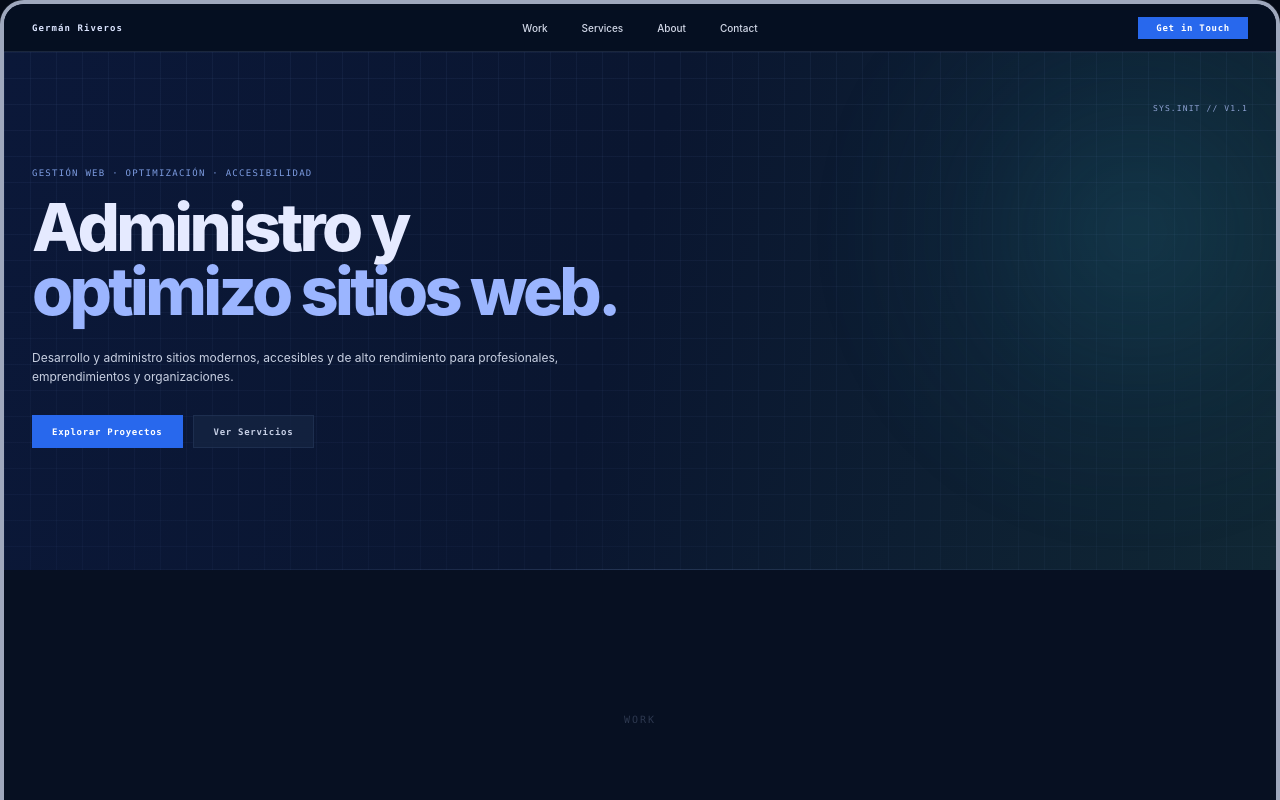
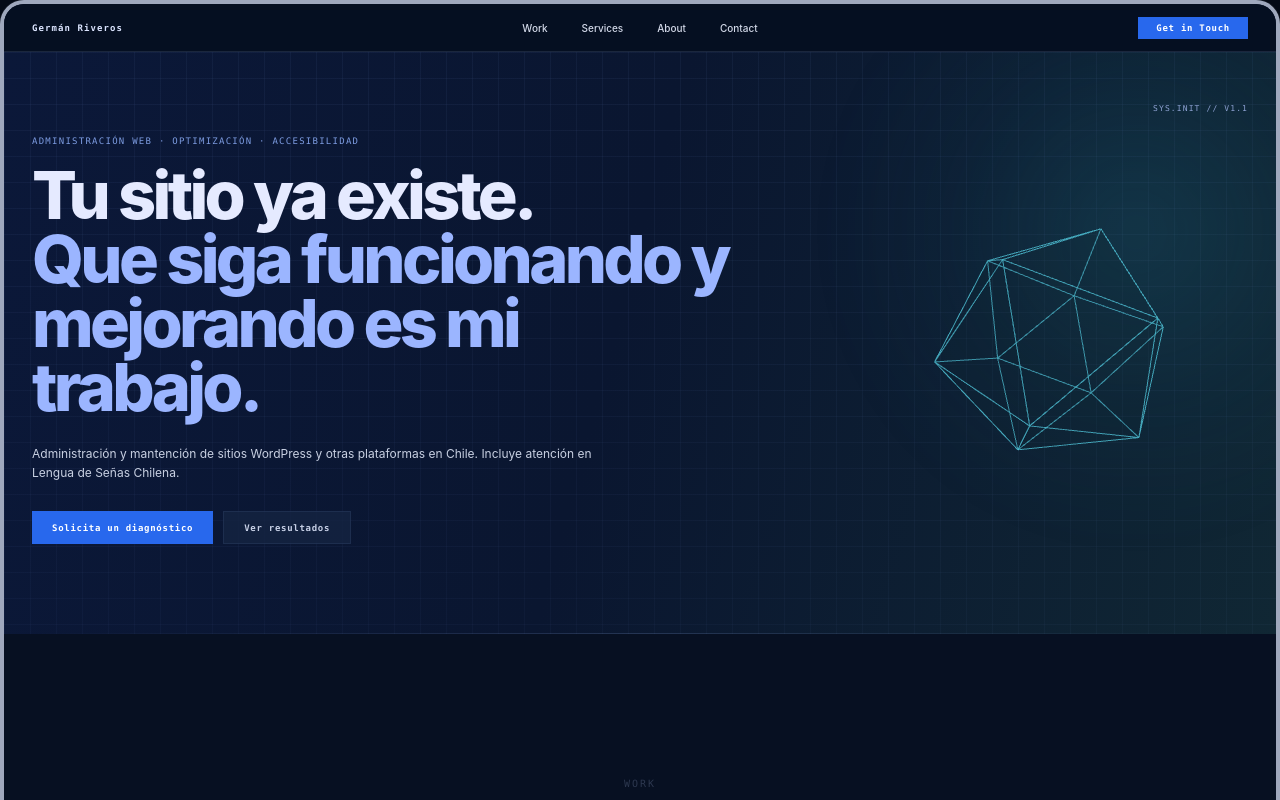
Before and after one commit to german-rs/portafolio, an Astro site: page / in a window 1280 px wide. Shown: the top 800 px of the page. Built offline with nearby package versions, Linux system fonts and the light colour scheme; Astro itself is replaced by a stand-in of ours.

Commit message:
Actualización hero section, se mejoran copys y se incluye elemento con threejs

```diff
--- a/package.json
+++ b/package.json
@@ -12,6 +12,7 @@
     "astro": "astro"
   },
   "dependencies": {
-    "astro": "^7.1.6"
+    "astro": "^7.1.6",
+    "three": "^0.185.1"
   }
 }
--- a/src/pages/index.astro
+++ b/src/pages/index.astro
@@ -8,11 +8,11 @@ import "../styles/global.css";
         <meta charset="UTF-8" />
         <meta name="viewport" content="width=device-width, initial-scale=1.0" />
 
-        <title>Germán Riveros — Desarrollo Web</title>
+        <title>Germán Riveros — Administración y Mantención Web</title>
 
         <meta
             name="description"
-            content="Construyo, administro y hago evolucionar sitios web."
+            content="Administración y mantención de sitios WordPress y otras plataformas en Chile. Incluye atención en Lengua de Señas Chilena."
         />
     </head>
 
@@ -47,29 +47,37 @@ import "../styles/global.css";
 
                     <div class="hero-glow"></div>
 
+                    <!-- Icosaedro decorativo. Solo desktop, respeta
+                         prefers-reduced-motion (ver hero-icosaedro.js).
+                         aria-hidden porque es puramente ambiental, no aporta
+                         información. -->
+                    <div class="hero-icosaedro-wrap" aria-hidden="true">
+                        <canvas id="hero-icosaedro"></canvas>
+                    </div>
+
                     <div class="hero-system">SYS.INIT // V1.1</div>
 
                     <div class="hero-content">
                         <p class="hero-eyebrow">
-                            GESTIÓN WEB · OPTIMIZACIÓN · ACCESIBILIDAD
+                            ADMINISTRACIÓN WEB · OPTIMIZACIÓN · ACCESIBILIDAD
                         </p>
 
                         <h1 id="hero-title">
-                            Administro y
-                            <span>optimizo sitios web.</span>
+                            Tu sitio ya existe.
+                            <span>Que siga funcionando y mejorando es mi trabajo.</span>
                         </h1>
 
                         <p class="hero-description">
-                           Desarrollo y administro sitios modernos, accesibles y de alto rendimiento para profesionales, emprendimientos y organizaciones.
+                            Administración y mantención de sitios WordPress y otras plataformas en Chile. Incluye atención en Lengua de Señas Chilena.
                         </p>
 
                         <div class="hero-actions">
                             <a href="#work" class="button button-primary">
-                                Explorar Proyectos
+                                Solicita un diagnóstico
                             </a>
 
                             <a href="#services" class="button button-secondary">
-                                Ver Servicios
+                                Ver resultados
                             </a>
                         </div>
                     </div>
@@ -105,17 +113,20 @@ import "../styles/global.css";
 
             <footer class="site-footer">
                 <p>
-                    © 2024 Germán Riveros — Technical Humanist. Build with
+                    © 2026 Germán Riveros — Technical Humanist. Manage with
                     precision.
                 </p>
 
                 <div class="footer-links">
-                    <a href="#">LinkedIn</a>
-                    <a href="#">GitHub</a>
-                    <a href="#">Read.cv</a>
+                    <a href="#">Instagram</a>
+                    <a href="https://github.com/german-rs">GitHub</a>
                     <a href="#">Email</a>
                 </div>
             </footer>
         </div>
+
+        <script>
+            import "../scripts/hero-icosaedro.js";
+        </script>
     </body>
 </html>
--- /dev/null
+++ b/src/scripts/hero-icosaedro.js
@@ -0,0 +1,76 @@
+// hero-icosaedro.js
+// Icosaedro wireframe decorativo para el hero. Vanilla Three.js — sin React,
+// sin @react-three/fiber, sin drei. Mismo resultado visual que el experimento
+// 004-icosaedro-interactivo, con una fracción del peso en JS.
+
+import * as THREE from 'three';
+
+const canvas = document.getElementById('hero-icosaedro');
+
+// Solo se inicializa en desktop. En mobile el espacio no existe (el layout
+// colapsa a una columna) y no vale la pena pagar el costo de WebGL ahí.
+const isDesktop = window.matchMedia('(min-width: 761px)').matches;
+
+if (canvas && isDesktop) {
+  const prefersReducedMotion = window.matchMedia(
+    '(prefers-reduced-motion: reduce)'
+  ).matches;
+
+  const renderer = new THREE.WebGLRenderer({
+    canvas,
+    alpha: true, // fondo transparente: se ve el gradiente del .hero detrás
+    antialias: true,
+  });
+  renderer.setPixelRatio(Math.min(window.devicePixelRatio, 2));
+
+  const scene = new THREE.Scene();
+  const camera = new THREE.PerspectiveCamera(50, 1, 0.1, 100);
+  camera.position.z = 4;
+
+  const geometry = new THREE.IcosahedronGeometry(1.3, 0);
+
+  // Líneas del wireframe — mismo tono que el glow teal ya existente en el
+  // hero, para que se lea como "la fuente" de ese glow, no un objeto aparte.
+  const edges = new THREE.EdgesGeometry(geometry);
+  const lineMaterial = new THREE.LineBasicMaterial({
+    color: 0x4fc3d9,
+    transparent: true,
+    opacity: 0.85,
+  });
+  const wireframe = new THREE.LineSegments(edges, lineMaterial);
+  scene.add(wireframe);
+
+  // Relleno translúcido muy sutil, solo para dar sensación de volumen sin
+  // perder el look de línea/diagrama.
+  const fillMaterial = new THREE.MeshBasicMaterial({
+    color: 0x102734,
+    transparent: true,
+    opacity: 0.18,
+  });
+  const fillMesh = new THREE.Mesh(geometry, fillMaterial);
+  scene.add(fillMesh);
+
+  function resize() {
+    const size = canvas.clientWidth;
+    if (size === 0) return;
+    renderer.setSize(size, size, false);
+    camera.aspect = 1;
+    camera.updateProjectionMatrix();
+  }
+  resize();
+  window.addEventListener('resize', resize);
+
+  if (prefersReducedMotion) {
+    // Respetar preferencia del sistema: un frame estático, sin animación.
+    renderer.render(scene, camera);
+  } else {
+    function animate() {
+      wireframe.rotation.x += 0.0018;
+      wireframe.rotation.y += 0.0028;
+      fillMesh.rotation.copy(wireframe.rotation);
+      renderer.render(scene, camera);
+      requestAnimationFrame(animate);
+    }
+    animate();
+  }
+}
--- a/src/styles/global.css
+++ b/src/styles/global.css
@@ -572,3 +572,45 @@ a {
     flex-wrap: wrap;
   }
 }
+
+
+/* =========================================================
+   HERO ICOSAEDRO (decorativo)
+   ========================================================= */
+
+.hero-icosaedro-wrap {
+  position: absolute;
+
+  top: 50%;
+  right: 48px;
+
+  width: 340px;
+  height: 340px;
+
+  transform: translateY(-50%);
+
+  z-index: -1; /* detras del contenido, delante del grid/glow */
+
+  pointer-events: none; /* nunca bloquea clics en CTAs o nav */
+}
+
+.hero-icosaedro-wrap canvas {
+  display: block;
+
+  width: 100%;
+  height: 100%;
+}
+
+@media (max-width: 1024px) {
+  .hero-icosaedro-wrap {
+    width: 260px;
+    height: 260px;
+    right: 24px;
+  }
+}
+
+@media (max-width: 760px) {
+  .hero-icosaedro-wrap {
+    display: none; /* el layout colapsa a una columna, no hay espacio real */
+  }
+}
```
Also changed, not shown: 1 other file.
